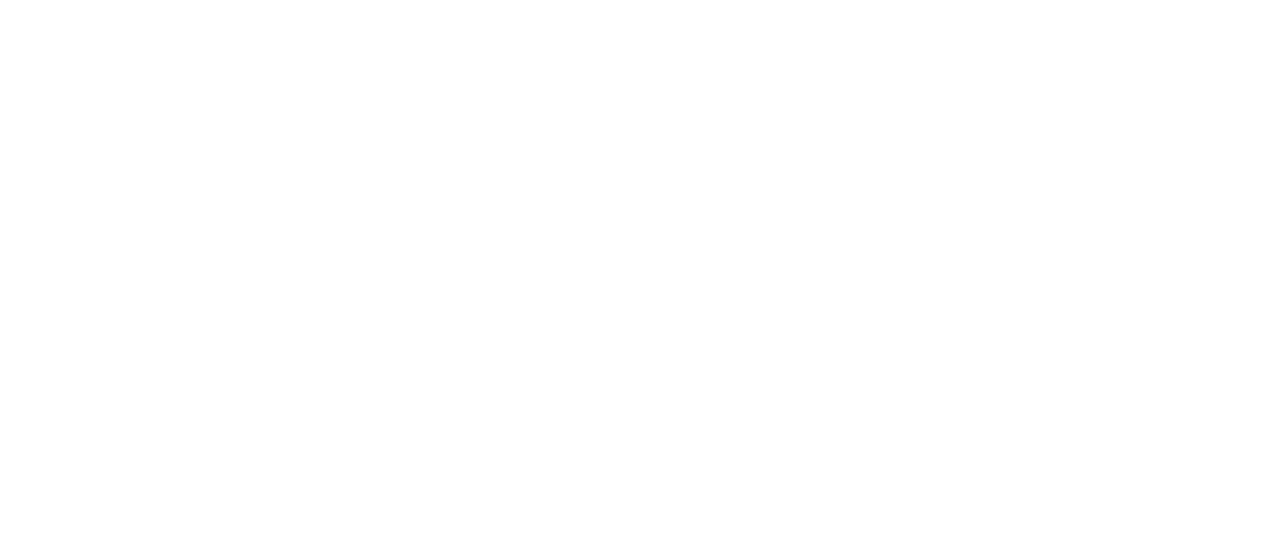
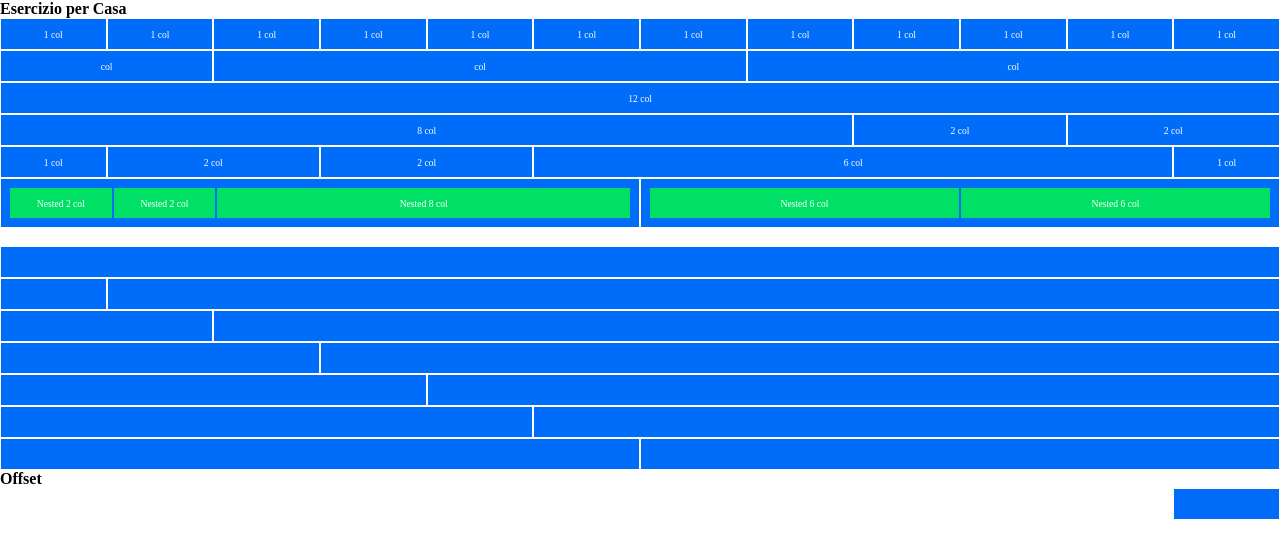
Before and after one commit to AnielloPiscopo/html-css-12bool, a plain HTML site: page index.html in a window 1280 px wide. Drawn offline with Linux system fonts and the light colour scheme.

Commit message:
Completed the first part of the work

```diff
--- a/css/12bool.css
+++ b/css/12bool.css
@@ -24,6 +24,11 @@ UTILITIES */
     flex-grow: 1;
     flex-basis: 0;
     max-width: 100%;
+}
+
+.col-1{
+    flex-basis: calc(100%/12 * 1);
+    max-width: calc(100%/12 * 1);
 }
 
 .col-2{
@@ -134,13 +139,16 @@ UTILITIES */
 
 /* ? OTHER FLEX PROPERTIES */
 .j_center{
+    display: flex;
     justify-content: center;
 }
 
 .j_space-between{
+    display: flex;
     justify-content: space-between;
 }
 
 .a_center{
+    display: flex;
     align-items: center;
 }
--- a/css/style.css
+++ b/css/style.css
@@ -14,4 +14,38 @@ GENERAL CHANGES */
 
 /* * ROOT */
 :root{
+    /* ? COLORS */
+    --main-colums_bg-color:#006cfa;
+    --main-text_color:white;
+    --little-colums_bg-color: #00e065;
 }
+
+
+
+/* * TAG HTML */
+span{
+    display: block;
+    font-weight: bold;
+}
+
+
+
+/* * CLASSES */
+[class*="col"]{
+    background-color: var(--main-colums_bg-color);
+    color: var(--main-text_color);
+    padding: 0.5rem;
+    font-size: 0.6rem;
+    min-height: 2rem;
+    border: 1px solid var(--main-text_color);
+}
+
+[class*="col"]>.row>[class*="col"]{
+    background-color: var(--little-colums_bg-color);
+    border: 1px solid var(--main-colums_bg-color);
+}
+
+
+
+/* * OTHER */
+.lower-part span{}
--- a/index.html
+++ b/index.html
@@ -18,7 +18,120 @@
 
 
 
+
+
     <body>
+        <div class="container">
+            <!-- * MAIN -->
+            <main>
+                <!-- ? UPPER PART -->
+                <section class="upper-part">
+                    <span>Esercizio per Casa</span>
 
+                    <div class="row">
+                        <div class="col-1 a_center j_center">1 col</div>
+                        <div class="col-1 a_center j_center">1 col</div>
+                        <div class="col-1 a_center j_center">1 col</div>
+                        <div class="col-1 a_center j_center">1 col</div>
+                        <div class="col-1 a_center j_center">1 col</div>
+                        <div class="col-1 a_center j_center">1 col</div>
+                        <div class="col-1 a_center j_center">1 col</div>
+                        <div class="col-1 a_center j_center">1 col</div>
+                        <div class="col-1 a_center j_center">1 col</div>
+                        <div class="col-1 a_center j_center">1 col</div>
+                        <div class="col-1 a_center j_center">1 col</div>
+                        <div class="col-1 a_center j_center">1 col</div>
+                    </div>
+
+                    <div class="row">
+                        <div class="col-2 j_center a_center">col</div>
+                        <div class="col-5 j_center a_center">col</div>
+                        <div class="col-5 j_center a_center">col</div>
+                    </div>
+
+                    <div class="row">
+                        <div class="col-12 j_center a_center">12 col</div>
+                    </div>
+
+                    <div class="row">
+                        <div class="col-8 j_center a_center">8 col</div>
+                        <div class="col-2 j_center a_center">2 col</div>
+                        <div class="col-2 j_center a_center">2 col</div>
+                    </div>
+
+                    <div class="row">
+                        <div class="col-1 j_center a_center">1 col</div>
+                        <div class="col-2 j_center a_center">2 col</div>
+                        <div class="col-2 j_center a_center">2 col</div>
+                        <div class="col-6 j_center a_center">6 col</div>
+                        <div class="col-1 j_center a_center">1 col</div>
+                    </div>
+
+                    <div class="row">
+                        <div class="col-6">
+                            <div class="row a_center j_center">
+                                <div class="col-2 a_center j_center">Nested 2 col</div>
+                                <div class="col-2 a_center j_center">Nested 2 col</div>
+                                <div class="col-8 a_center j_center">Nested 8 col</div>
+                            </div>
+                        </div>
+
+                        <div class="col-6">
+                            <div class="row a_center j_center">
+                                <div class="col-6 a_center j_center">Nested 6 col</div>
+                                <div class="col-6 a_center j_center">Nested 6 col</div>
+                            </div>
+                        </div>
+                    </div>
+
+                    <br>
+
+                    <div class="row">
+                        <div class="col-12"></div>
+                    </div>
+
+                    <div class="row">
+                        <div class="col-1"></div>
+                        <div class="col-11"></div>
+                    </div>
+
+                    <div class="row">
+                        <div class="col-2"></div>
+                        <div class="col-10"></div>
+                    </div>
+
+                    <div class="row">
+                        <div class="col-3"></div>
+                        <div class="col-9"></div>
+                    </div>
+
+                    <div class="row">
+                        <div class="col-4"></div>
+                        <div class="col-8"></div>
+                    </div>
+
+                    <div class="row">
+                        <div class="col-5"></div>
+                        <div class="col-7"></div>
+                    </div>
+
+                    <div class="row">
+                        <div class="col-6"></div>
+                        <div class="col-6"></div>
+                    </div>
+                </section>
+
+
+
+                <!-- ? LOWER PART -->
+                <section class="lower-part">
+                    <span>Offset</span>
+
+                    <div class="row">
+                        <div class="col-1 col-offset-11"></div>
+                    </div>
+                </section>
+            </main>
+        </div>
     </body>
 </html>
```
